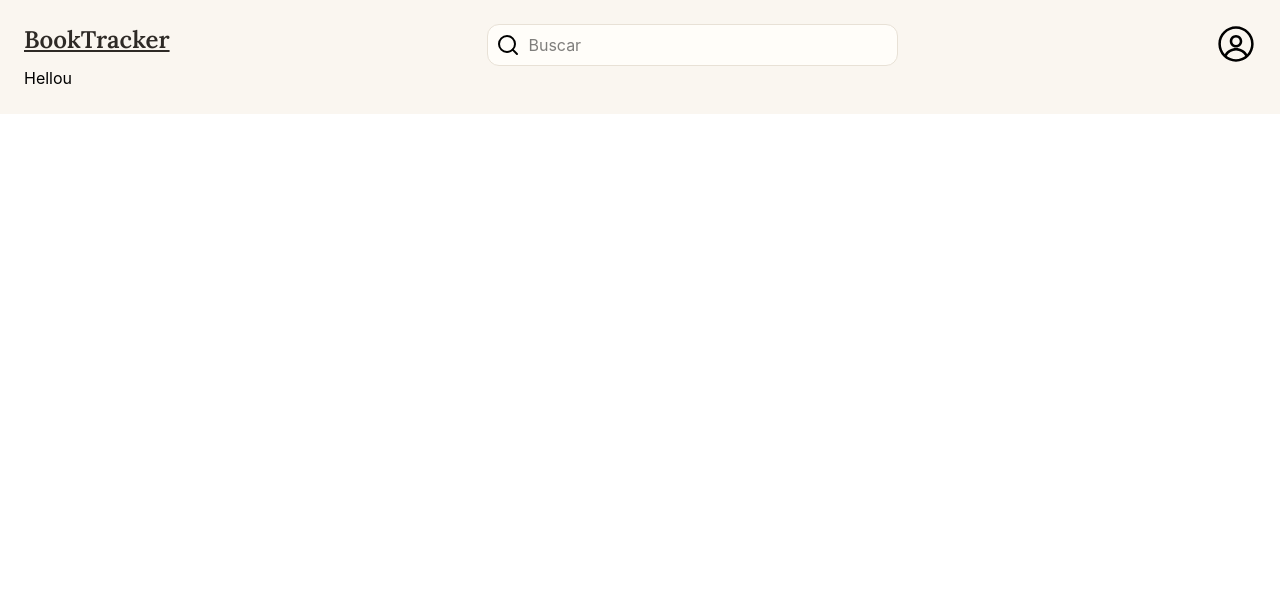
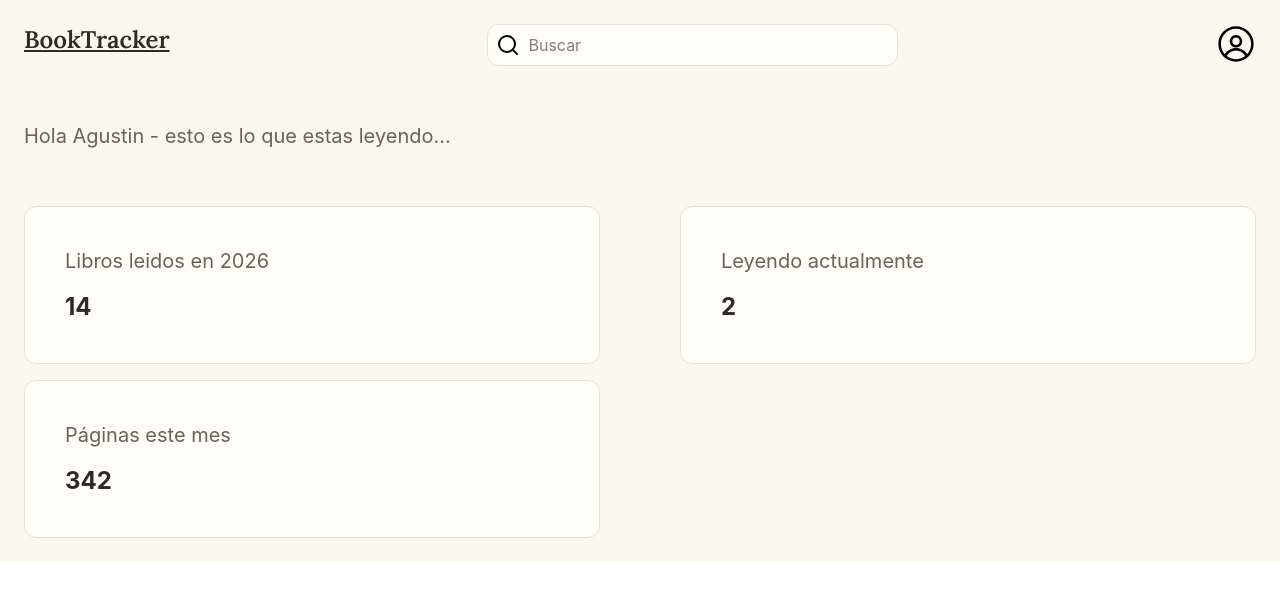
Before and after one commit to AArnedo/reading-dashboard, a React app in the folder client/frontend/: page / in a window 1280 px wide. Shown: the top 600 px of the page. Built offline with nearby package versions, Linux system fonts and the light colour scheme; the HTML template or start-up script is replaced by a standard one.

Commit message:
feat: Se agrego nueva page 'Dashboard' que contiene el Layout con un nuevo componente 'StatsCards'

```diff
--- a/client/frontend/src/App.jsx
+++ b/client/frontend/src/App.jsx
@@ -1,10 +1,11 @@
 import React from 'react'
 import { Layout } from './components/Layout'
+import { Dashboard } from './pages/Dashboard'
 
 export const App = () => {
   return (
-    <Layout>
-      <h1>Hellou</h1>
-    </Layout>
+    <div>
+      <Dashboard/>
+    </div>
   )
 }
--- a/client/frontend/src/components/Layout.jsx
+++ b/client/frontend/src/components/Layout.jsx
@@ -5,7 +5,7 @@ export const Layout = ({ children }) => {
   return (
     <div className='bg-background p-6'>
         <Header />
-        <main>
+        <main className='pt-14'>
             {children}
         </main>
     </div>
--- /dev/null
+++ b/client/frontend/src/components/StatsCards.jsx
@@ -0,0 +1,14 @@
+import React from 'react'
+
+export const StatsCards = ({label, value}) => {
+  return (
+    <div className=' bg-surface border border-border rounded-xl min-w-xl p-10'>
+        <div className='text-xl text-secundario'>
+            {label}
+        </div>
+        <div className='text-2xl pt-4 text-principal font-bold'>
+            {value}
+        </div>
+    </div>
+  )
+}
--- /dev/null
+++ b/client/frontend/src/pages/Dashboard.jsx
@@ -0,0 +1,21 @@
+import { Layout } from '../components/Layout'
+import React from 'react'
+import { StatsCards } from '../components/StatsCards'
+
+export const Dashboard = () => {
+  return (
+    <div>
+        <Layout>
+            {/* saludo */}
+            <div className='pb-14'>
+                <span className='text-xl text-secundario'>Hola Agustin - esto es lo que estas leyendo...</span>
+            </div>
+            <div className='flex flex-wrap justify-between gap-4'>
+                <StatsCards label={"Libros leidos en 2026"} value={14}/>
+                <StatsCards label={"Leyendo actualmente"} value={2}/>
+                <StatsCards label={"Páginas este mes"} value={342}/>
+            </div>
+        </Layout>
+    </div>
+  )
+}
```
